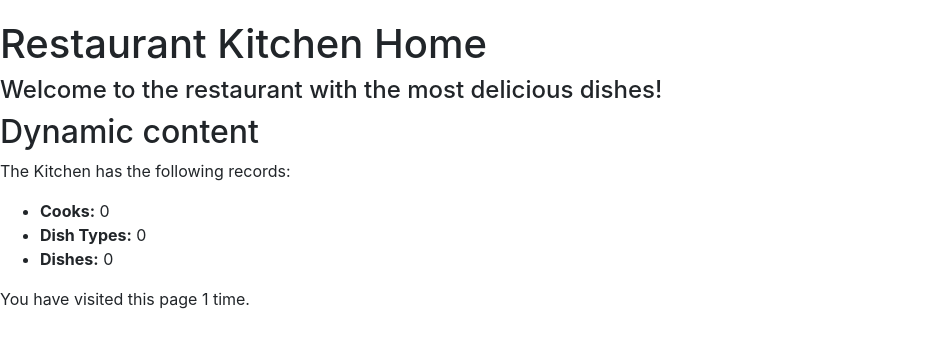
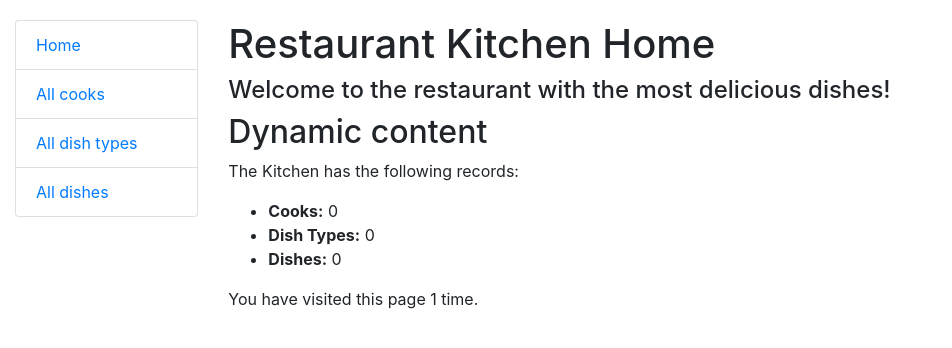
Before and after one commit to YESosnovska/restaurant-kitchen-service, a Django app: page / in a window 1280 px wide. Shown: the top 348 px of the page, without its empty margins (0-952 px from the left). Run offline with Django 5.2, Linux system fonts and the light colour scheme; data that the repository does not hold is empty.

Commit message:
implement sidebar.html and add it in base.html

```diff
--- a/templates/base.html
+++ b/templates/base.html
@@ -14,9 +14,18 @@
 </head>
 
 <body>
-  {% block content %}
-
-  {% endblock %}
+  <div class="container-fluid">
+    <div class="row">
+        <div class="col-sm-2">
+            {% block sidebar %}
+                {% include "includes/sidebar.html" %}
+            {% endblock %}
+        </div>
+        <div class="col-sm-10 ">
+            {% block content %}{% endblock %}
+        </div>
+    </div>
+</div>
 </body>
 
 </html>
--- /dev/null
+++ b/templates/includes/sidebar.html
@@ -0,0 +1,6 @@
+<ul class="sidebar-nav list-group">
+  <li class="list-group-item"><a href="{% url 'kitchen:index' %}">Home</a></li>
+  <li class="list-group-item"><a href="{% url 'kitchen:cooks' %}">All cooks</a></li>
+  <li class="list-group-item"><a href="{% url 'kitchen:dish-types' %}">All dish types</a></li>
+  <li class="list-group-item"><a href="{% url 'kitchen:dishes' %}">All dishes</a></li>
+</ul>
```
